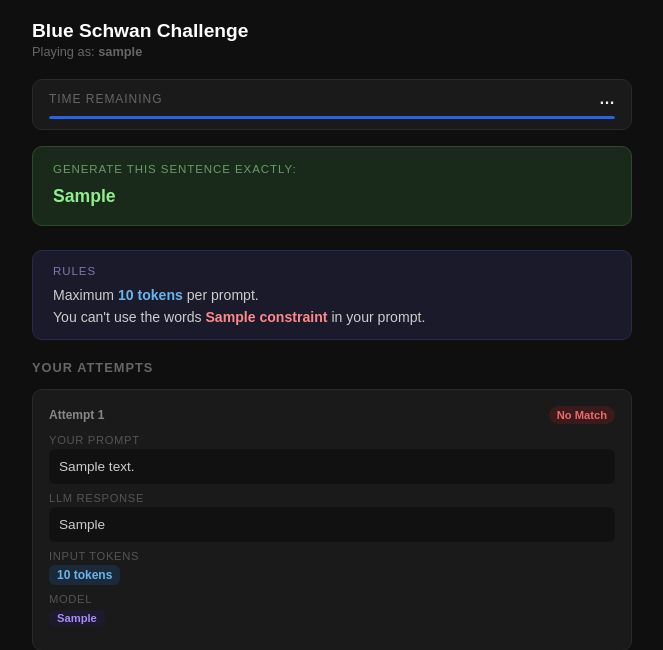
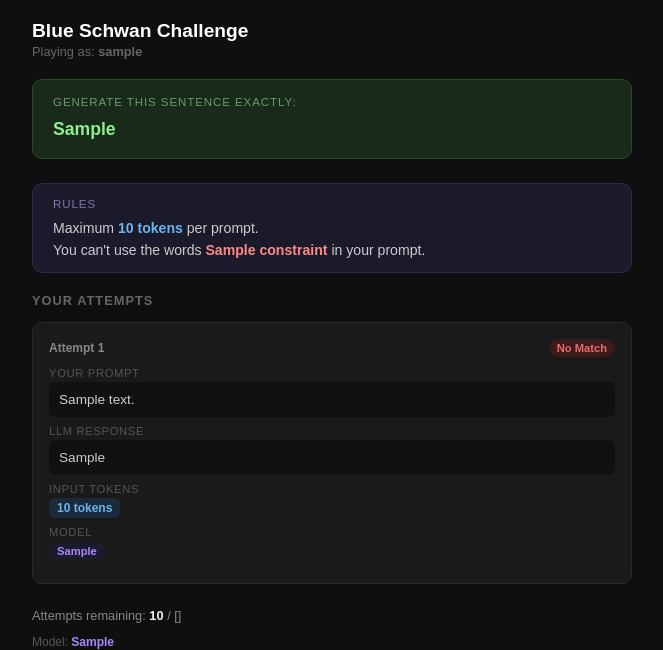
Before and after one commit to bibinsees/blue_swan, a FastAPI app: template templates/game.html in a window 1280 px wide. Shown: the top 650 px of the page, without its empty margins (308-971 px from the left). Run offline with FastAPI, Linux system fonts and the light colour scheme; the template is opened without the code that fills it: most values are stand-ins (such as "Sample title", 1, 10 or a date in 2020); parts of the project's set-up code (start-up, migrations or seed data) failed here and were passed over.

Commit message:
server close for each player after fixed time set by admin

```diff
--- a/templates/game.html
+++ b/templates/game.html
@@ -200,22 +200,6 @@
     }
     .spinner.show { display: block; }
 
-    .timer-bar {
-      max-width: 600px;
-      margin: 0 auto 16px auto;
-      background: #1a1a1a;
-      border: 1px solid #2a2a2a;
-      border-radius: 10px;
-      padding: 10px 16px;
-    }
-    .timer-row { display: flex; justify-content: space-between; align-items: center; }
-    .timer-label { font-size: 0.75rem; color: #666; text-transform: uppercase; letter-spacing: 0.08em; }
-    .timer-value { font-size: 1rem; font-weight: 700; color: #f0f0f0; font-variant-numeric: tabular-nums; }
-    .timer-value.warning { color: #f59e0b; }
-    .timer-value.expired { color: #ef4444; }
-    .timer-progress { width: 100%; height: 3px; background: #222; border-radius: 2px; margin-top: 8px; overflow: hidden; }
-    .timer-progress-fill { height: 100%; background: #2563eb; border-radius: 2px; transition: width 1s linear, background 1s; }
-
     .error-msg {
       background: #3a1010;
       border: 1px solid #7a2020;
@@ -243,16 +227,6 @@
   <div class="header">
     <h1>Blue Schwan Challenge</h1>
     <div class="player-info">Playing as: <strong>{{ player.username }}</strong></div>
-  </div>
-
-  <div class="timer-bar" id="timer-bar">
-    <div class="timer-row">
-      <span class="timer-label">Time remaining</span>
-      <span class="timer-value" id="timer-value">…</span>
-    </div>
-    <div class="timer-progress">
-      <div class="timer-progress-fill" id="timer-fill" style="width:100%"></div>
-    </div>
   </div>
 
   <div class="target-box">
@@ -447,31 +421,17 @@
       });
     }
 
-    // ── Countdown timer ──────────────────────────────────────────────────────
+    // ── Session expiry (silent — no visible countdown) ───────────────────────
     (function() {
-      let secsLeft = {{ time_remaining_seconds }};
-      const total = {{ game_duration_seconds }};
-      const timerValue = document.getElementById("timer-value");
-      const timerFill = document.getElementById("timer-fill");
-
-      function fmtTime(s) {
-        const m = Math.floor(s / 60);
-        const sec = s % 60;
-        return m > 0 ? `${m}m ${String(sec).padStart(2, "0")}s` : `${sec}s`;
-      }
-
-      function tick() {
-        if (!timerValue) return;
-        timerValue.textContent = secsLeft > 0 ? fmtTime(secsLeft) : "Time's up!";
-        timerValue.className = "timer-value" +
-          (secsLeft <= 0 ? " expired" : secsLeft <= 30 ? " warning" : "");
-        if (timerFill) {
-          const pct = total > 0 ? Math.max(0, (secsLeft / total) * 100) : 0;
-          timerFill.style.width = pct + "%";
-          timerFill.style.background = secsLeft <= 0 ? "#ef4444" : secsLeft <= 30 ? "#f59e0b" : "#2563eb";
-        }
-        if (secsLeft <= 0) {
-          // Disable the form
+      const secsLeft = {{ time_remaining_seconds }};
+      if (secsLeft <= 0) {
+        // Already expired on page load
+        const inp = document.getElementById("prompt-input");
+        const btn = document.getElementById("submit-btn");
+        if (inp) inp.disabled = true;
+        if (btn) btn.disabled = true;
+      } else {
+        setTimeout(function() {
           const inp = document.getElementById("prompt-input");
           const btn = document.getElementById("submit-btn");
           if (inp) inp.disabled = true;
@@ -482,15 +442,11 @@
             msg.id = "timeout-msg";
             msg.className = "done-msg";
             msg.style.marginTop = "14px";
-            msg.textContent = "Time's up! Your session has ended.";
+            msg.textContent = "Your session has ended. Check the leaderboard!";
             section.appendChild(msg);
           }
-          return;
-        }
-        secsLeft--;
-        setTimeout(tick, 1000);
+        }, secsLeft * 1000);
       }
-      tick();
     })();
 
     function escapeHtml(str) {
```
